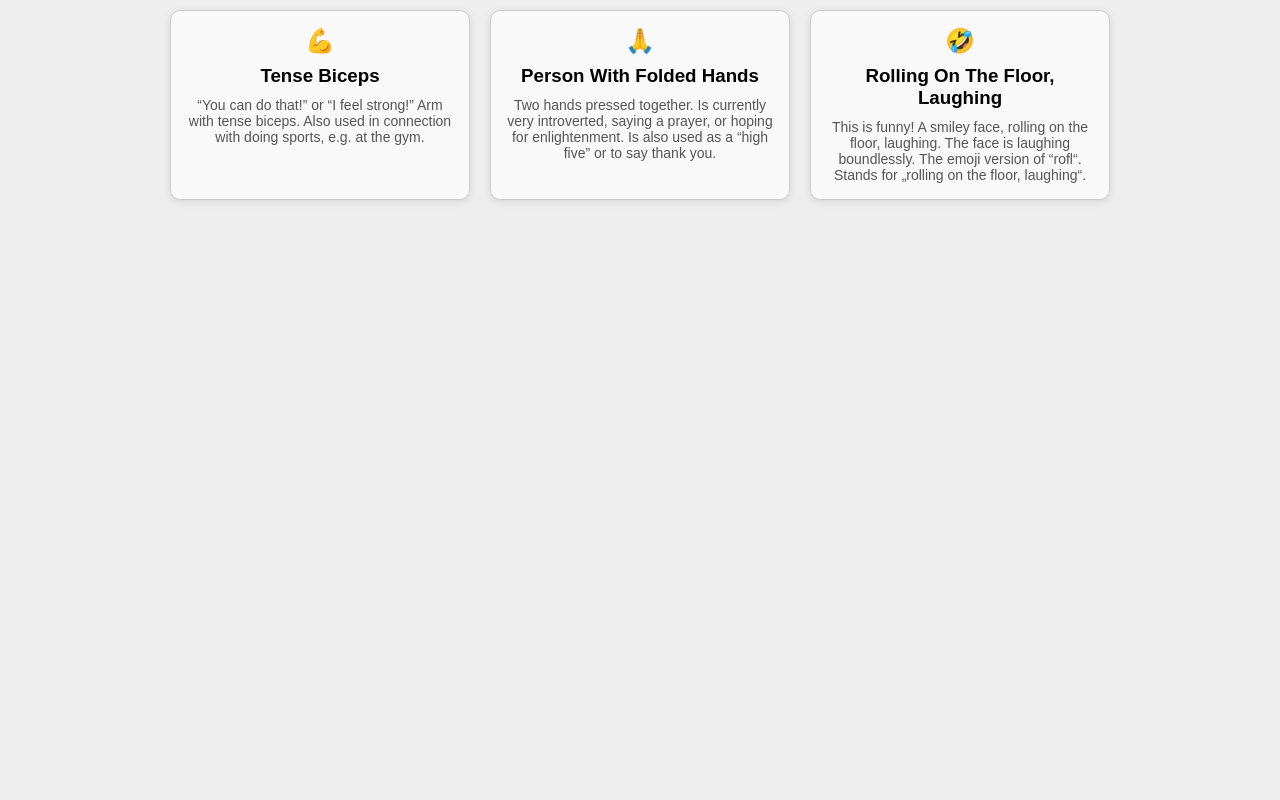
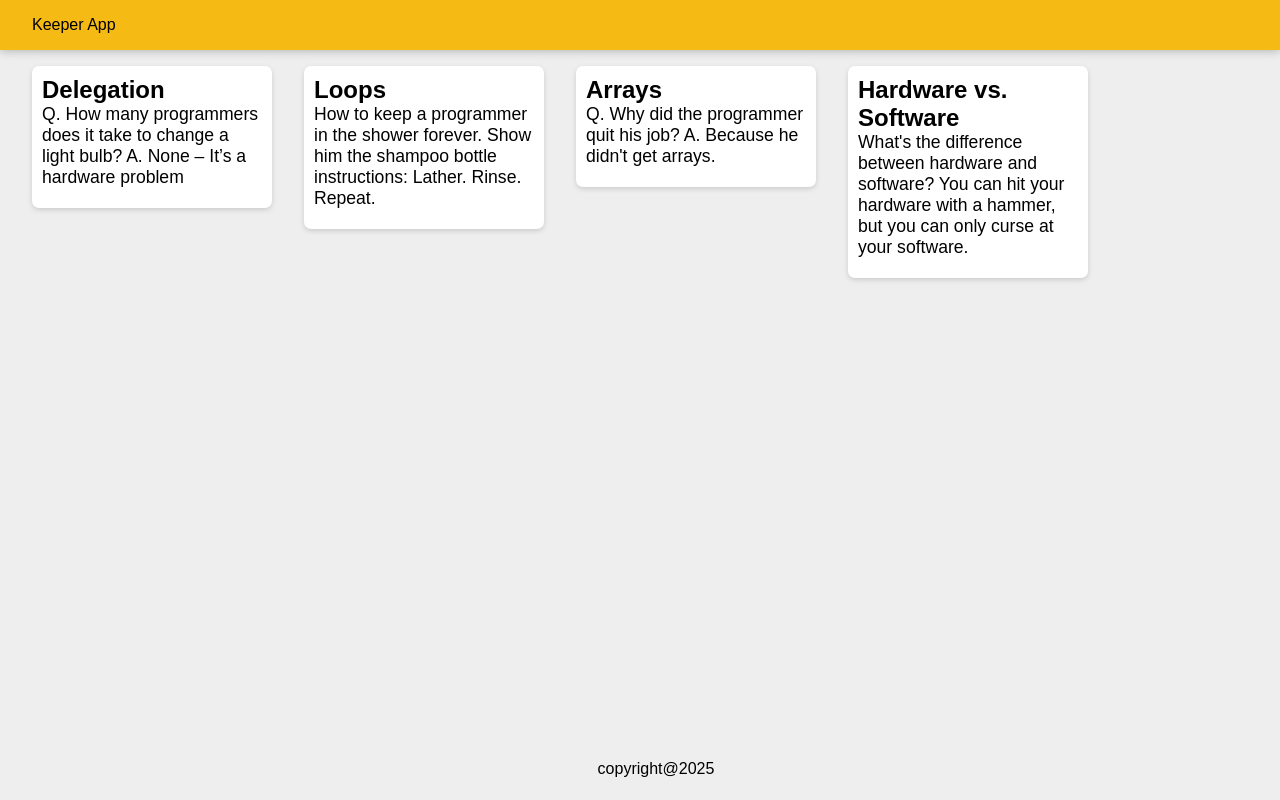
Before and after one commit to manikanta1020/reactJsdummy, a React (Vite) app: page / in a window 1280 px wide. Built offline with nearby package versions, Linux system fonts and the light colour scheme.

Commit message:
keeper app dummy data renderd

```diff
--- a/src/App.jsx
+++ b/src/App.jsx
@@ -1,8 +1,8 @@
 import './App.css'
 import "./components/keeperApp/styles.css"
 // import Profile from './components/Props/Card'
-import EmojiApp from './components/Props/EmojiApp'
-// import Keeper from './components/keeperApp/Keeper'
+// import EmojiApp from './components/Props/EmojiApp'
+import Keeper from './components/keeperApp/Keeper'
 // import emojipedia from './components/Props/emoji'
 
 function App() {
@@ -11,8 +11,8 @@
   return (
     <>
       {/* <Profile /> */}
-      {/* <Keeper /> */}
-      <EmojiApp />
+      <Keeper />
+      {/* <EmojiApp /> */}
 
 
     </>
--- a/src/components/keeperApp/Keeper.jsx
+++ b/src/components/keeperApp/Keeper.jsx
@@ -1,10 +1,33 @@
+import "./styles.css"
+import notes from "./notes";
 
+function Notes({title,content}){
+    return (
+        <div className="note">
+            <h2>{title}</h2>
+            <p>{content}</p>
+        </div>
+    )
+}
 function Keeper(){
     return(
-        <>
+        <div>
             <header>Keeper App</header>
-            <p>copyright@2025</p>
-        </>
+            {notes.map(note => {
+                return (
+                    <Notes key={note.title}
+                            title={note.title}
+                            content={note.content}
+                            />)}
+                )
+            }
+
+
+
+
+<footer className="footer">copyright@2025</footer>
+        </div>
+
     )
 }
 
--- /dev/null
+++ b/src/components/keeperApp/notes.js
@@ -0,0 +1,29 @@
+
+const notes = [
+    {
+      key: 1,
+      title: "Delegation",
+      content:
+        "Q. How many programmers does it take to change a light bulb? A. None – It’s a hardware problem"
+    },
+    {
+      key: 2,
+      title: "Loops",
+      content:
+        "How to keep a programmer in the shower forever. Show him the shampoo bottle instructions: Lather. Rinse. Repeat."
+    },
+    {
+      key: 3,
+      title: "Arrays",
+      content:
+        "Q. Why did the programmer quit his job? A. Because he didn't get arrays."
+    },
+    {
+      key: 4,
+      title: "Hardware vs. Software",
+      content:
+        "What's the difference between hardware and software? You can hit your hardware with a hammer, but you can only curse at your software."
+    }
+  ];
+
+  export default notes;
```
